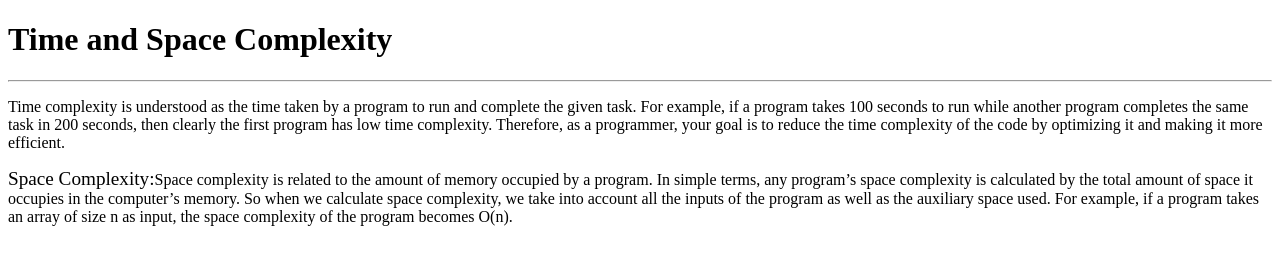
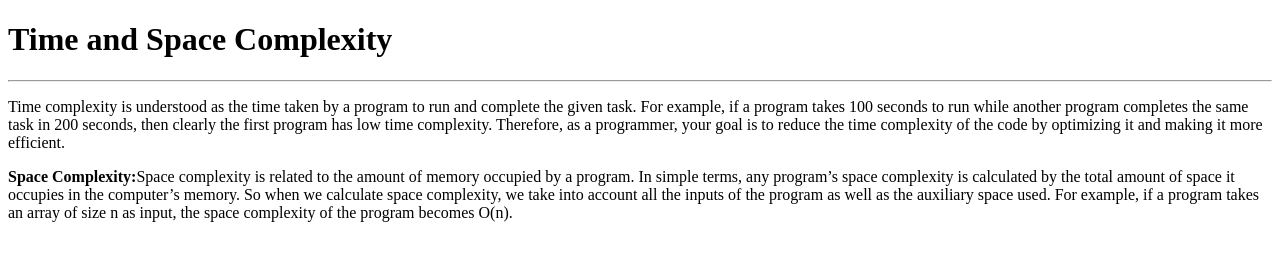
Before and after one commit to acciojob/time-and-space-complexity-codingbuz, a website: page main.html in a window 1280 px wide. Drawn offline with Linux system fonts and the light colour scheme.

Commit message:
created a submission

```diff
--- a/main.html
+++ b/main.html
@@ -12,7 +12,7 @@
 	<hr>
 	<p>Time complexity is understood as the time taken by a program to run and complete the given task. For example, if a program takes 100 seconds to run while another program completes the same task in 200 seconds, then clearly the first program has low time complexity. Therefore, as a programmer, your goal is to reduce the time complexity of the code by optimizing it and making it more efficient.
 	</p>
-	<p><big> Space Complexity:</big>Space complexity is related to the amount of memory occupied by a program. In simple terms, any program’s space complexity is calculated by the total amount of space it occupies in the computer’s memory. So when we calculate space complexity, we take into account all the inputs of the program as well as the auxiliary space used. For example, if a program takes an array of size n as input, the space complexity of the program becomes O(n).
+	<p><b> Space Complexity:</b>Space complexity is related to the amount of memory occupied by a program. In simple terms, any program’s space complexity is calculated by the total amount of space it occupies in the computer’s memory. So when we calculate space complexity, we take into account all the inputs of the program as well as the auxiliary space used. For example, if a program takes an array of size n as input, the space complexity of the program becomes O(n).
 	</p>
     <script type="text/javascript" src="./script.js">
 </script>
```
